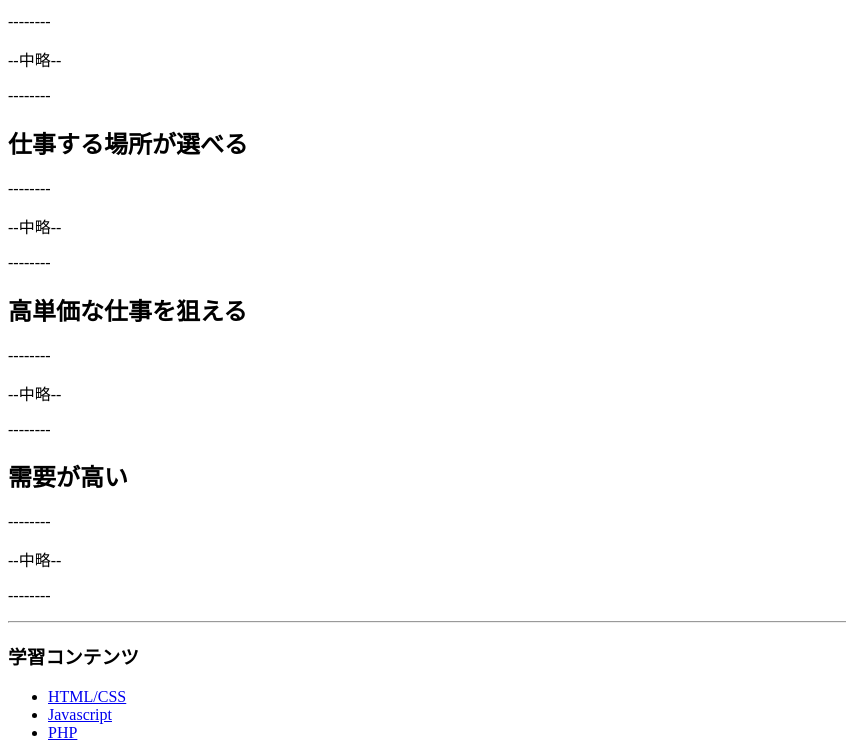
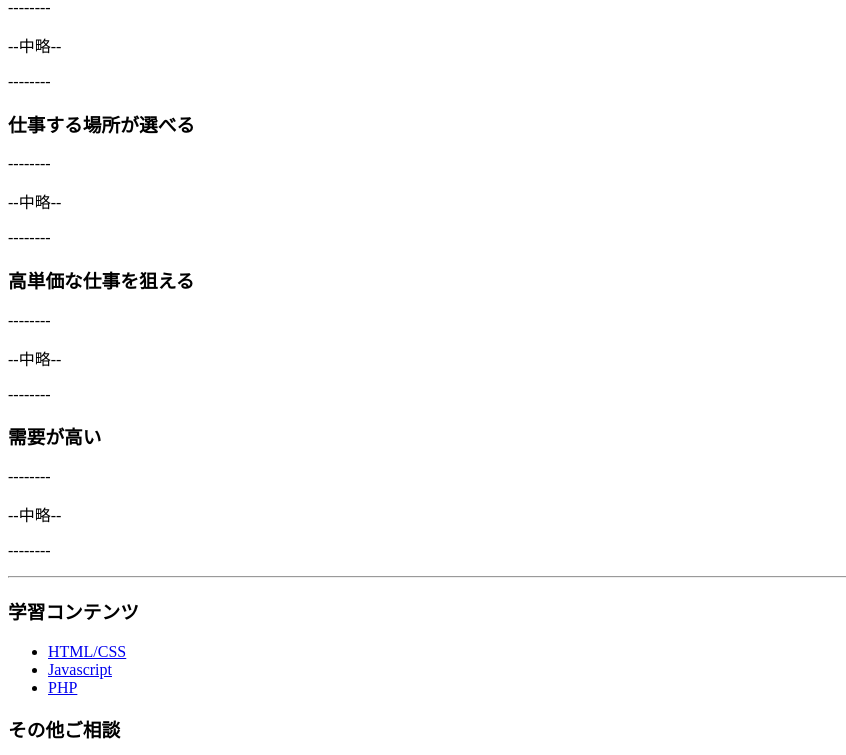
Before and after one commit to Nakai40/kadai06220, a plain HTML site: page index.html in a window 1280 px wide. Shown: the part 292-1047 px from the top of the page, without its empty margins (0-846 px from the left). Drawn offline with Linux system fonts and the light colour scheme.

Commit message:
課題修正１

```diff
--- a/index.html
+++ b/index.html
@@ -1,13 +1,16 @@
 <!DOCTYPE html>
 <html lang="en">
+
 <head>
     <meta charset="UTF-8">
     <meta http-equiv="X-UA-Compatible" content="IE=edge">
     <meta name="viewport" content="width=device-width, initial-scale=1.0">
     <title>Document</title>
 </head>
+
 <body>
     <header>
+
         <img class="logo" src="./imges/logo.png">
         <ul>
             <li><a href="#">ホームへ戻る</a></li>
@@ -17,31 +20,39 @@
         </ul>
     </header>
     <main>
+        <article>
             <img class="logo" src="./imges/image.jpg">
-        <h1>プログラミングを学習して副業をしてみよう！！</h1>
+            <h2>プログラミングを学習して副業をしてみよう！！</h2>
             <p>皆さんは副業の経験がありますか？プログラミン画は<a href="#">おすすめの副業ランキング</a>でもかなり人気が高いですね</p>
             <p>--------</p>
             <p>--中略--</p>
             <p>--------</p>
-        <h2>
+            <section>
+                <h3>
                     仕事する場所が選べる
-        </h2>
+                </h3>
                 <p>--------</p>
                 <p>--中略--</p>
                 <p>--------</p>
-        <h2>
+            </section>
+            <section>
+                <h3>
                     高単価な仕事を狙える
-        </h2>
+                </h3>
                 <p>--------</p>
                 <p>--中略--</p>
                 <p>--------</p>
-        <h2>
+            </section>
+            <section>
+                <h3>
                     需要が高い
-        </h2>
+                </h3>
                 <p>--------</p>
                 <p>--中略--</p>
                 <p>--------</p>
                 <hr>
+            </section>
+        </article>
     </main>
     <footer>
         <h3>
@@ -63,4 +74,5 @@
         <small>copyright &copy; 2019 manaberuit. All rights reserved</small>
     </footer>
 </body>
+
 </html>
```
Lines whose indentation alone changed are shown as unchanged.
